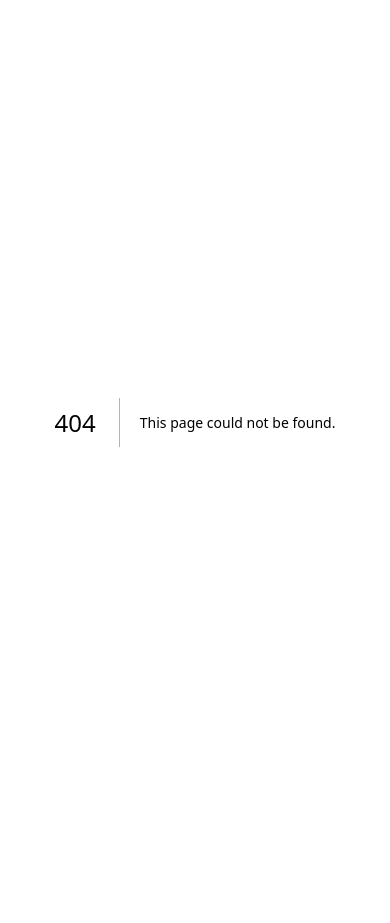
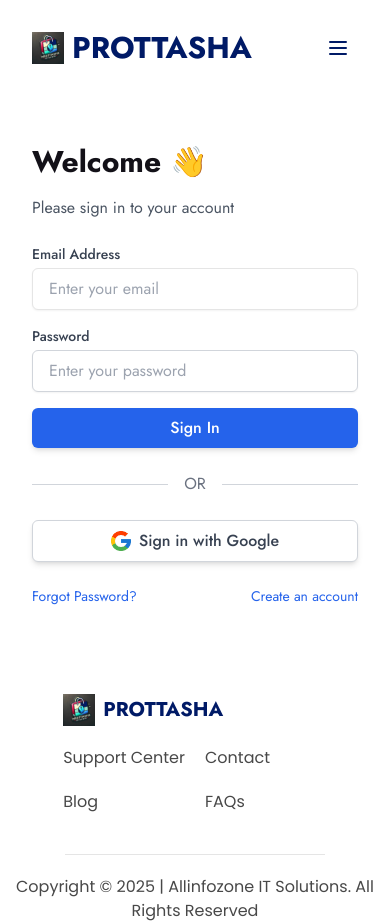
Before and after one commit to abdullahalmamun-dev/Prottasha-Enterprise-E-commarce, a Next.js app: page /signin in a window 390 px wide. Before the commit this address had no page. Before the commit the page ends 844 px from the top, so only its background shows below. Built offline with nearby package versions, Linux system fonts and the light colour scheme.

Commit message:
Developped the sign in page and made it responsive

```diff
--- a/app/(home)/home/page.tsx
+++ b/app/(home)/home/page.tsx
@@ -1,6 +1,6 @@
 "use client";
 
-import { Banner } from "./shared/banner/Banner";
+import { Banner } from "../components/banner/Banner";
 import DealsoftheMonth from "./shared/deals/DealsoftheMonth";
 import { Navbar } from "../components/navbar/Navbar";
 import NewArrivals from "./shared/New Arrivals/newArrivals";
--- /dev/null
+++ b/app/(home)/signin/page.tsx
@@ -0,0 +1,138 @@
+"use client";
+
+import Image from "next/image";
+import bg from "../../../src/Assets/signinbg.png";
+import { Navbar } from "../components/navbar/Navbar";
+import { Jost } from "next/font/google";
+import googleicon from "../../../src/Assets/google.png";
+import Footer from "../components/footer/Footer";
+
+const jost = Jost({
+  subsets: ["latin"],
+  weight: ["500", "700", "900"],
+});
+
+export default function SignIn() {
+  return (
+    <div className="bg-white">
+      <div
+        className={`h-full p-4 bg-white max-w-screen-xl mx-auto px-4 sm:px-6 lg:px-8 ${jost.className}`}
+      >
+        {/* Navbar */}
+        <Navbar />
+
+        {/* Main Content */}
+        <div className="flex flex-col md:flex-row items-center justify-center mt-8">
+          {/* Left Section - Image */}
+          <div className="md:w-2/3 hidden md:block">
+            <Image
+              alt="Prottasha Enterprise"
+              width={500}
+              height={500}
+              src={bg}
+              className="rounded-lg shadow-lg w-full"
+            />
+          </div>
+
+          {/* Right Section - Form */}
+          <div className="md:w-1/2 w-full px-4 py-8 md:py-0 md:px-12">
+            <h1
+              className={`text-3xl font-bold text-[#131118] mb-4 ${jost.className}`}
+            >
+              Welcome 👋
+            </h1>
+            <p className="text-gray-600 mb-6">Please sign in to your account</p>
+
+            {/* Login Form */}
+            <form action="" method="POST" className="space-y-4">
+              {/* Email Input */}
+              <div>
+                <label
+                  htmlFor="email"
+                  className="block text-sm font-medium text-gray-700"
+                >
+                  Email Address
+                </label>
+                <input
+                  type="email"
+                  id="email"
+                  name="email"
+                  required
+                  placeholder="Enter your email"
+                  className="mt-1 block w-full px-4 py-2 border rounded-md shadow-sm focus:ring-blue-500 focus:border-blue-500 sm:text-sm"
+                />
+              </div>
+
+              {/* Password Input */}
+              <div>
+                <label
+                  htmlFor="password"
+                  className="block text-sm font-medium text-gray-700"
+                >
+                  Password
+                </label>
+                <input
+                  type="password"
+                  id="password"
+                  name="password"
+                  required
+                  placeholder="Enter your password"
+                  className="mt-1 block w-full px-4 py-2 border border-gray-300 rounded-md shadow-sm focus:ring-blue-500 focus:border-blue-500 sm:text-sm"
+                />
+              </div>
+
+              {/* Submit Button */}
+              <button
+                type="submit"
+                className="w-full bg-blue-600 text-white py-2 px-4 rounded-md hover:bg-blue-700 transition duration-200 font-medium shadow-md"
+              >
+                Sign In
+              </button>
+            </form>
+
+            {/* OR Divider */}
+            <div className="flex items-center my-6">
+              <hr className="flex-grow border-gray-300" />
+              <span className="mx-4 text-gray-500">OR</span>
+              <hr className="flex-grow border-gray-300" />
+            </div>
+
+            {/* Google Sign-In Button */}
+            <button
+              type="button"
+              className="w-full flex items-center justify-center bg-white border border-gray-300 py-2 px-4 rounded-md shadow-md hover:bg-gray-100 transition duration-200 font-medium text-gray-700"
+            >
+              <Image
+                src={googleicon} // Replace with the path to your Google icon
+                alt="Google Icon"
+                width={20}
+                height={20}
+                className="mr-2"
+              />
+              Sign in with Google
+            </button>
+
+            {/* Forgot Password and Sign Up Links */}
+            <div className="flex justify-between mt-6">
+              <a
+                href="/forgot-password" // Replace with the actual route for Forgot Password
+                className={`text-sm text-blue-600 hover:underline ${jost.className}`}
+              >
+                Forgot Password?
+              </a>
+              <a
+                href="/sign-up" // Replace with the actual route for Sign Up
+                className={`text-sm text-blue-600 hover:underline ${jost.className}`}
+              >
+                Create an account
+              </a>
+            </div>
+          </div>
+        </div>
+      </div>
+
+      {/* Footer */}
+      <Footer />
+    </div>
+  );
+}
```
Also changed, not shown: app/(home)/components/banner/Banner.tsx (+4 -4 lines), src/Assets/google.png (added), src/Assets/signinbg.png (added).
